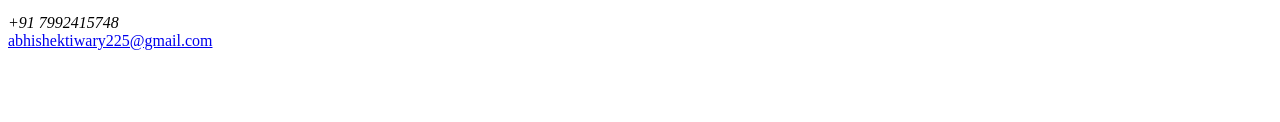
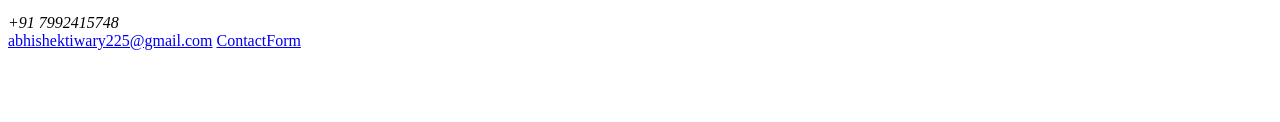
Before and after one commit to Abhishek2207/Curriculum-VItae, a plain HTML site: page index.html in a window 1280 px wide. Shown: the part 297-419 px from the top of the page. Drawn offline with Linux system fonts and the light colour scheme.

Commit message:
Update index.html

```diff
--- a/index.html
+++ b/index.html
@@ -39,6 +39,8 @@
       495006 </i> </p>
   <p><i>+91 7992415748</i> <br>
     <a href="#">abhishektiwary225@gmail.com</a>
+        <a href="ContactForm.html">ContactForm</a>
+
   </p>
   <br>
   <br>
```
